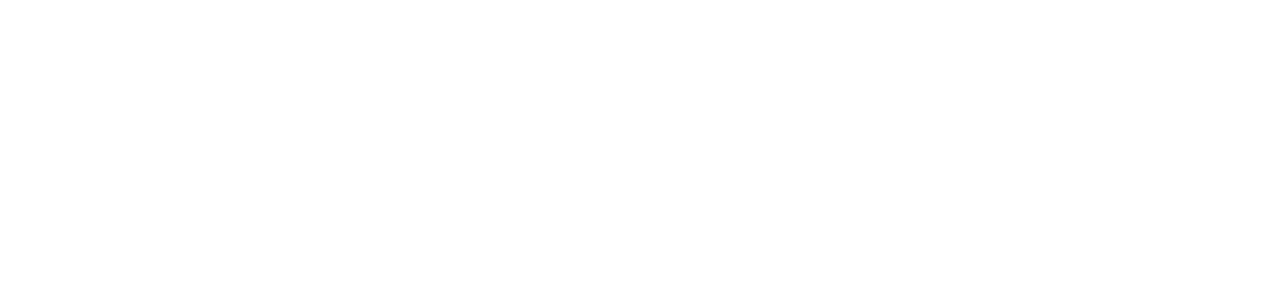
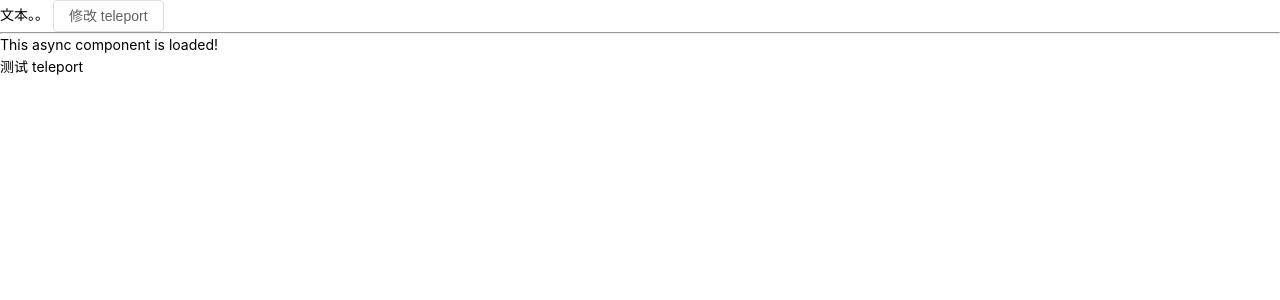
Before and after one commit to XHHZYQ/vue-latest-app, a Vue app: page /suspense in a window 1280 px wide. Before the commit this address had no page. Shown: the top 300 px of the page. Built offline with nearby package versions, Linux system fonts and the light colour scheme.

Commit message:
测试vue plugin asyncComponent,teleport, setup() api

```diff
--- a/src/main.js
+++ b/src/main.js
@@ -5,10 +5,18 @@ import App from './App.vue'
 import router from './router'
 import ElementPlus from 'element-plus'
 import 'element-plus/dist/index.css'
+import i18nPlugin from './utils/myPlugin.js'
 
 const app = createApp(App)
 
 app.use(router)
 app.use(ElementPlus)
 
+app.use(i18nPlugin, {
+  greetings: {
+    hello: 'Bonjour!'
+  }
+})
+
+
 app.mount('#app')
--- /dev/null
+++ b/src/utils/myPlugin.js
@@ -0,0 +1,15 @@
+// plugins/i18n.js
+
+export default {
+  install: (app, options) => {
+    // 注入一个全局可用的 $translate() 方法
+    app.config.globalProperties.$translate = (key) => {
+      // 获取 `options` 对象的深层属性
+      // 使用 `key` 作为索引
+      return key.split('.').reduce((preResult, current) => {
+        console.log('preResult',current, preResult);
+        if (preResult) return preResult[current]
+      }, options)
+    }
+  }
+}
--- /dev/null
+++ b/src/views/plugin.vue
@@ -0,0 +1,21 @@
+<template>
+  <div>
+    <h1>{{ $translate('greetings.hello') }}</h1>
+  </div>
+</template>
+
+<script>
+
+export default {
+  name: '',
+  data() {
+    return {
+    };
+  },
+methods: {
+}
+};
+</script>
+
+<style lang='less' scoped>
+</style>
--- /dev/null
+++ b/src/views/suspense/asyncComponent.vue
@@ -0,0 +1,34 @@
+// AsyncComponent.vue
+<template>
+  <div>
+    <p>{{ data }}</p>
+  </div>
+</template>
+
+<script setup>
+import { ref, onMounted } from 'vue';
+
+const data = ref('');
+console.log('11。。');
+await new Promise((resolve) => {
+  setTimeout(() => {
+    data.value = 'This async component is loaded!';
+    resolve();
+  }, 2000);
+});
+console.log('22。。');
+
+// export default {
+//   data() {
+//     return {
+//       data: ''
+//     };
+//   },
+//   // Simulate asynchronous loading with setTimeout
+//   created() {
+//     setTimeout(() => {
+//       this.data = 'This async component is loaded!';
+//     }, 5000);
+//   }
+// };
+</script>
--- /dev/null
+++ b/src/views/suspense/index.vue
@@ -0,0 +1,57 @@
+// App.vue
+<template>
+  <div>
+    <div class="msg-box">
+      {{ msg }}
+      <Teleport to="body" :disabled="teleportDisabled">
+        <section id="teleport-box">测试 teleport</section>
+      </Teleport>
+      <el-button @click="teleportDisabled = !teleportDisabled">修改 teleport </el-button>
+    </div>
+
+    <hr />
+
+    <Suspense @pending="pending" @resolved="resolved" @fallback="fallback">
+      <!-- 异步组件加载完成后显示 -->
+      <template #default>
+        <AsyncComponent />
+      </template>
+
+      <!-- 加载中显示的占位内容 -->
+      <template #fallback>
+        <p>Loading...</p>
+      </template>
+    </Suspense>
+  </div>
+</template>
+
+<script>
+import { ref, Suspense, defineAsyncComponent } from 'vue';
+
+export default {
+  components: {
+    AsyncComponent: defineAsyncComponent(() => import('./asyncComponent.vue'))
+  },
+  setup() {
+    const msg = ref('文本。。');
+    const teleportDisabled = ref(false);
+    const pending = () => {
+      console.log('pending。。');
+    };
+    const resolved = () => {
+      console.log('resolved。。');
+    };
+    const fallback = () => {
+      console.log('fallback。。');
+    };
+
+    return {
+      msg,
+      teleportDisabled,
+      pending,
+      resolved,
+      fallback
+    };
+  }
+};
+</script>
```
Also changed, not shown: src/router/index.js (+8 -0 lines).
